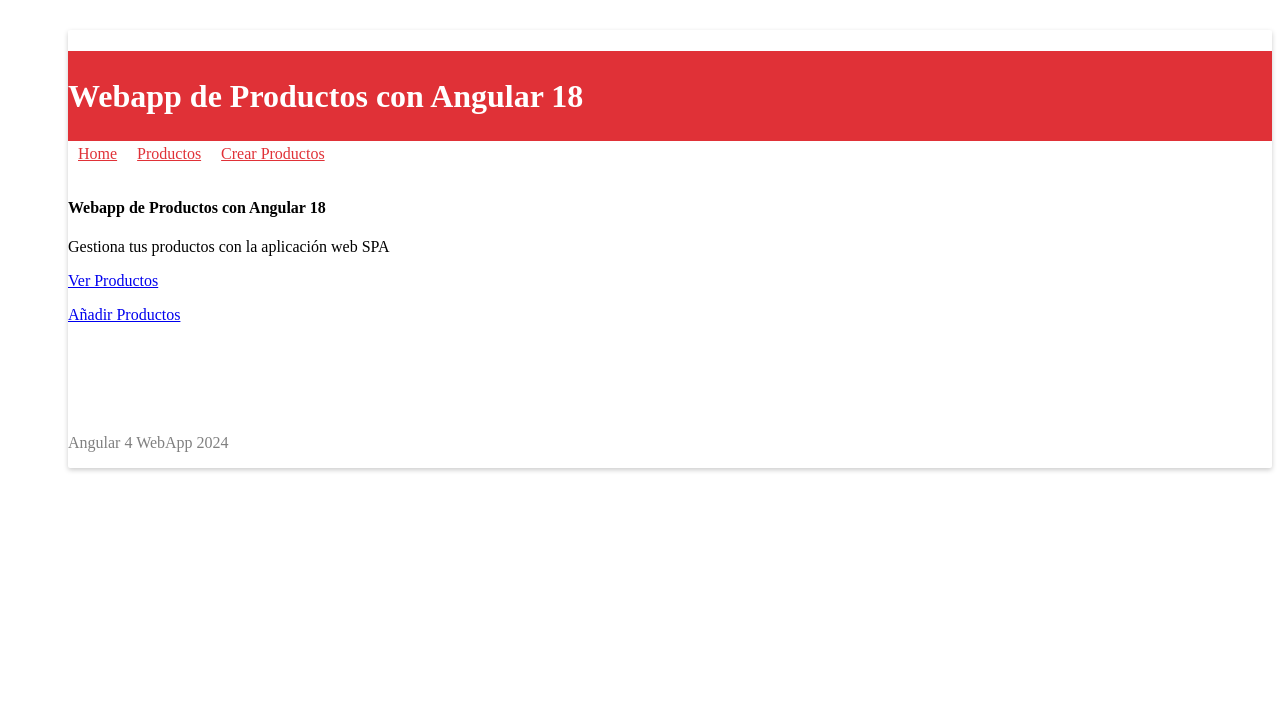
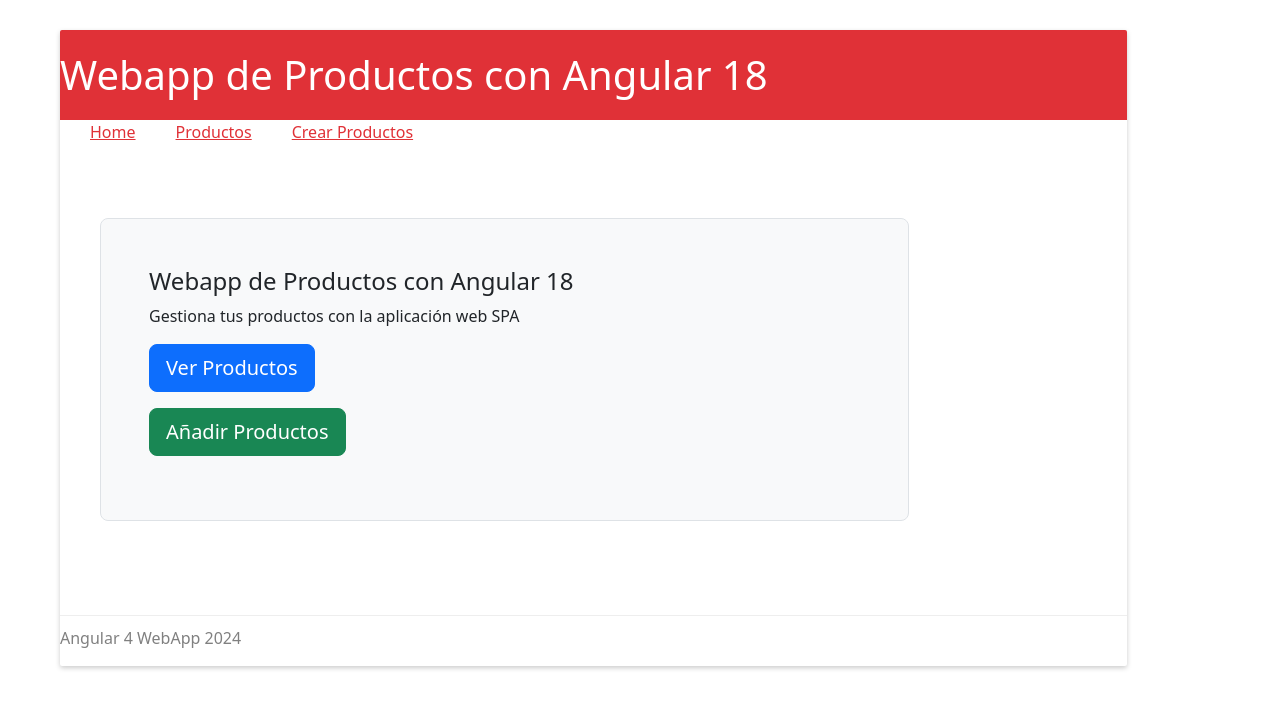
Before and after one commit to marcosmh/curso-angular-18, an Angular app: page / in a window 1280 px wide. Shown: the top 708 px of the page. Built offline with nearby package versions, Linux system fonts and the light colour scheme.

Commit message:
crear componentes de productos

```diff
--- a/src/app/app-routing.module.ts
+++ b/src/app/app-routing.module.ts
@@ -1,7 +1,22 @@
-import { NgModule } from '@angular/core';
+import { NgModule, ModuleWithProviders } from '@angular/core';
 import { RouterModule, Routes } from '@angular/router';
 
-const routes: Routes = [];
+import { HomeComponent } from './component/home.component';
+import { ErrorComponent } from './component/error.component';
+import { ProductosListComponent } from './component/productos-list.component';
+
+const routes: Routes = [
+  { path: '', component: HomeComponent },
+  { path: 'home', component: HomeComponent },
+  { path: 'productos', component: ProductosListComponent },
+  { path: '**', component: ErrorComponent }
+
+];
+
+export const appRoutingProviders: any[] = [];
+
+export const routing: ModuleWithProviders<any> = RouterModule.forRoot(routes);
+
 
 @NgModule({
   imports: [RouterModule.forRoot(routes)],
--- a/src/app/app.component.html
+++ b/src/app/app.component.html
@@ -1,32 +1,28 @@
 
-<div id="content" class="col-lg-10 col-lg-offset-1">
-  <header id="header" class="col-log-12">
+<div id="content" class="col col-lg-10 col-lg-offset-1">
+
+  <header id="header" class="col col-lg-12">
     <h1>{{ title }}</h1>
   </header>
-  <nav id="menu" class="col-log-12">
+
+  <nav id="menu" class="col col-lg-12">
     <ul>
-      <li><a href="#">Home</a></li>
-      <li><a href="#">Productos</a></li>
-      <li><a href="#">Crear Productos</a></li>
+      <li><a [routerLink]="['/']" [routerLinkActive]="['activado']">Home</a></li>
+      <li><a [routerLink]="['/productos']" [routerLinkActive]="['activado']">Productos</a></li>
+      <li><a [routerLink]="['/crear-productos']" [routerLinkActive]="['activado']">Crear Productos</a></li>
     </ul>
   </nav>
-  <section id="main" class="col-log-12">
+
+  <section id="main" class="col col-lg-12">
     <!-- componente actual -->
     <br/><br/>
-    <home></home>
+    <router-outlet />
     <br/>
   </section>
-  <footer id="pie" class="col-log-12">
+
+  <footer id="pie" class="col col-lg-12">
     <p> Angular 4 WebApp 2024</p>
   </footer>
 
 
 </div>
-
-
-
-
-
-
-
-<router-outlet />
--- a/src/app/app.module.ts
+++ b/src/app/app.module.ts
@@ -1,22 +1,32 @@
 import { NgModule } from '@angular/core';
-import { BrowserModule } from '@angular/platform-browser';
+import { BrowserModule,provideClientHydration } from '@angular/platform-browser';
 import { AppRoutingModule } from './app-routing.module';
 import { HttpClientModule } from '@angular/common/http';
 
+import { routing, appRoutingProviders } from './app-routing.module';
+
 import { AppComponent } from './app.component';
 import { HomeComponent } from './component/home.component';
+import { ErrorComponent } from './component/error.component';
+import { ProductosListComponent } from './component/productos-list.component';
 
 @NgModule({
   declarations: [
     AppComponent,
-    HomeComponent
+    ErrorComponent,
+    HomeComponent,
+    ProductosListComponent
   ],
   imports: [
     BrowserModule,
     AppRoutingModule,
-    HttpClientModule
+    HttpClientModule,
+    routing
   ],
-  providers: [],
+  providers: [
+    provideClientHydration(),
+    appRoutingProviders
+  ],
   bootstrap: [AppComponent]
 })
 export class AppModule { }
--- /dev/null
+++ b/src/app/component/error.component.ts
@@ -0,0 +1,17 @@
+import { Component, OnInit } from "@angular/core";
+
+@Component({
+    selector: 'error',
+    templateUrl: '../views/error.html'
+  })
+export class ErrorComponent {
+    public titulo: string;
+
+    constructor() {
+        this.titulo = "Error!! Página no encontrada.";
+    }
+
+    ngOnInit() {
+        console.log("Ha ocurrido un Error al cargar el componente.");
+    }
+}
--- a/src/app/component/home.component.ts
+++ b/src/app/component/home.component.ts
@@ -1,4 +1,4 @@
-import { Component, OnInit } from "@angular/core";
+import { Component } from "@angular/core";
 
 @Component({
     selector: 'home',
--- /dev/null
+++ b/src/app/component/productos-list.component.ts
@@ -0,0 +1,21 @@
+import { Component } from "@angular/core";
+import { Router, ActivatedRoute, Params } from "@angular/router";
+
+@Component({
+    selector: 'productos-list',
+    templateUrl: '../views/productos-list.html'
+  })
+export class ProductosListComponent {
+    public titulo: string;
+
+    constructor(
+        private _route: ActivatedRoute,
+        private _router: Router
+    ) {
+        this.titulo = 'Listado de Productos';
+    }
+
+    ngOnInit() {
+        console.log('productos-list.component.ts cargado.');
+    }
+}
--- /dev/null
+++ b/src/app/views/error.html
@@ -0,0 +1,12 @@
+<div class="jumbotron col col-lg-10 col-lg-offset-1">
+    <div class="h-100 p-5 bg-body-tertiary border rounded-3">
+        <h4 id="t_error">{{titulo}}</h4>
+        <p>La página que intentas cargar no existe. Prueba la siguientes opciones</p>
+        <p>
+            <a href="#" class="btn btn-md btn-primary">Ver Productos</a>
+        </p>
+        <p>
+            <a href="#" class="btn btn-md btn-success">Añadir Productos</a>
+        </p>
+    </div>
+</div>
--- a/src/app/views/home.html
+++ b/src/app/views/home.html
@@ -1,12 +1,12 @@
-<div class="col-lg-8 col-lg-offset-2">
-    <div  class="jumbotron">
+<div class="jumbotron col col-lg-10 col-lg-offset-1">
+    <div class="h-100 p-5 bg-body-tertiary border rounded-3">
         <h4>{{titulo}}</h4>
         <p>Gestiona tus productos con la aplicación web SPA</p>
         <p>
             <a href="#" class="btn btn-lg btn-primary">Ver Productos</a>
         </p>
         <p>
-            <a href="#" class="btn btn-lg btn-succes">Añadir Productos</a>
+            <a href="#" class="btn btn-lg btn-success">Añadir Productos</a>
         </p>
     </div>
 </div>
--- /dev/null
+++ b/src/app/views/productos-list.html
@@ -0,0 +1,2 @@
+<h3>{{titulo}}</h3>
+<hr/>
--- a/src/index.html
+++ b/src/index.html
@@ -6,6 +6,12 @@
   <base href="/">
   <meta name="viewport" content="width=device-width, initial-scale=1">
   <link rel="icon" type="image/x-icon" href="favicon.ico">
+
+  <link href="https://cdn.jsdelivr.net/npm/bootstrap@5.3.3/dist/css/bootstrap.min.css" rel="stylesheet" integrity="sha384-QWTKZyjpPEjISv5WaRU9OFeRpok6YctnYmDr5pNlyT2bRjXh0JMhjY6hW+ALEwIH" crossorigin="anonymous">
+  <script src="https://cdn.jsdelivr.net/npm/bootstrap@5.3.3/dist/js/bootstrap.bundle.min.js" integrity="sha384-YvpcrYf0tY3lHB60NNkmXc5s9fDVZLESaAA55NDzOxhy9GkcIdslK1eN7N6jIeHz" crossorigin="anonymous"></script>
+
+  <script src="https://cdn.jsdelivr.net/npm/jquery@3.7.1/dist/jquery.min.js"></script>
+
 </head>
 <body>
   <app-root></app-root>
--- a/src/styles.css
+++ b/src/styles.css
@@ -31,7 +31,7 @@
 #menu ul{
     margin: 0px;
     list-style: none;
-    padding-left: 10px;
+    padding-left: 20px;
 }
 
 #menu ul li {
@@ -44,6 +44,9 @@
     color: #E03137;
     height: 30px;
     line-height: 25px;
+    padding-left: 10px;
+    padding-right: 10px;
+    transition: all 300ms;
 }
 
 #menu ul li a a:hover {
@@ -51,8 +54,28 @@
     background: #E03137;
 }
 
+.activado {
+    /*
+    text-decoration: none;
+    border-bottom: 2px solid yellow;
+    */
+}
+
+
+
+#main .jumbotron {
+    padding: 40px;
+    margin-top: 10px;
+    border-radius: 5px;
+}
+
 #pie {
-    margin-top: 50px;
+    margin-top: 30px;
     padding-top: 10px;
+    border-top: 1px solid #eee;
     color: gray;
 }
+
+#t_error{
+    color: #E03137;
+}
```
